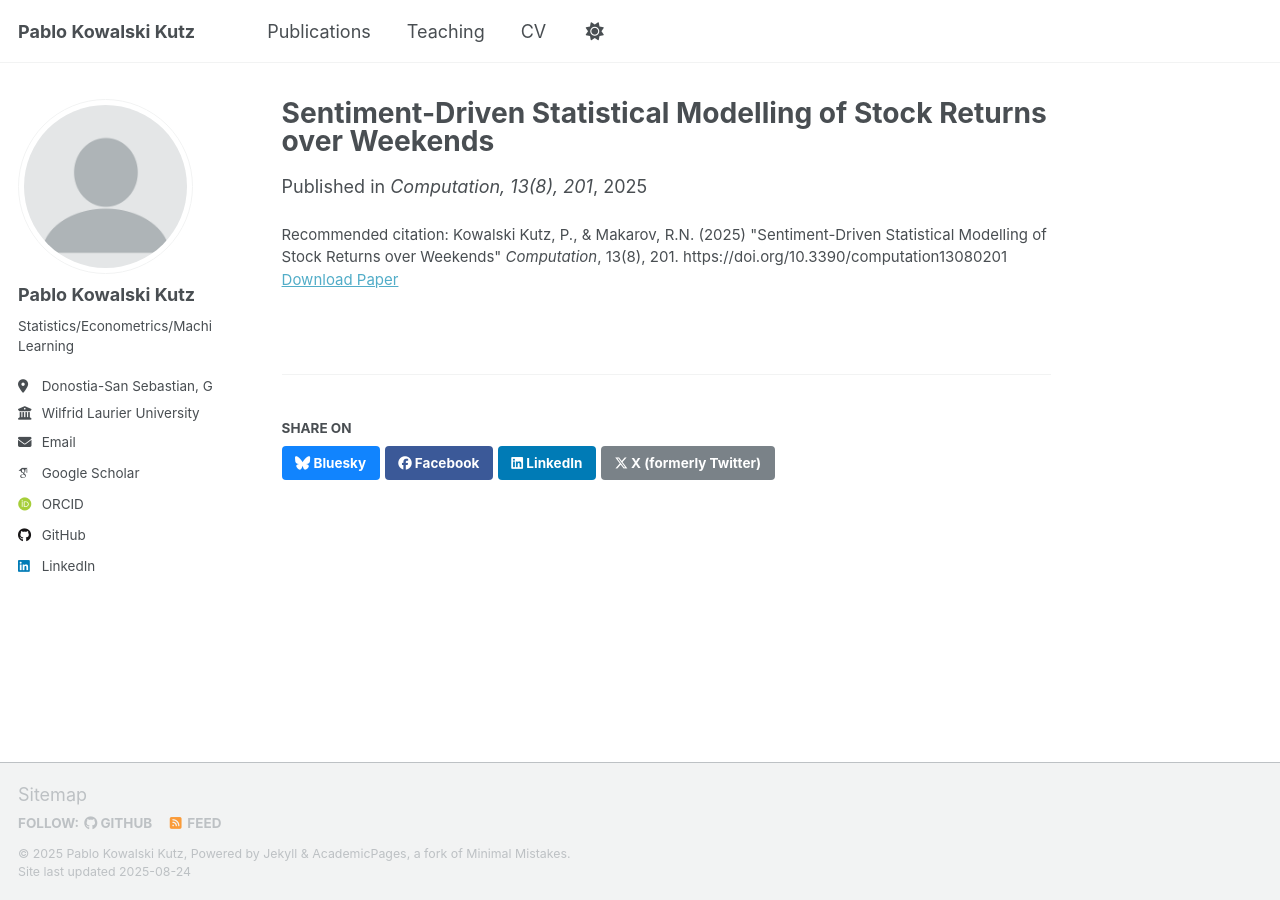
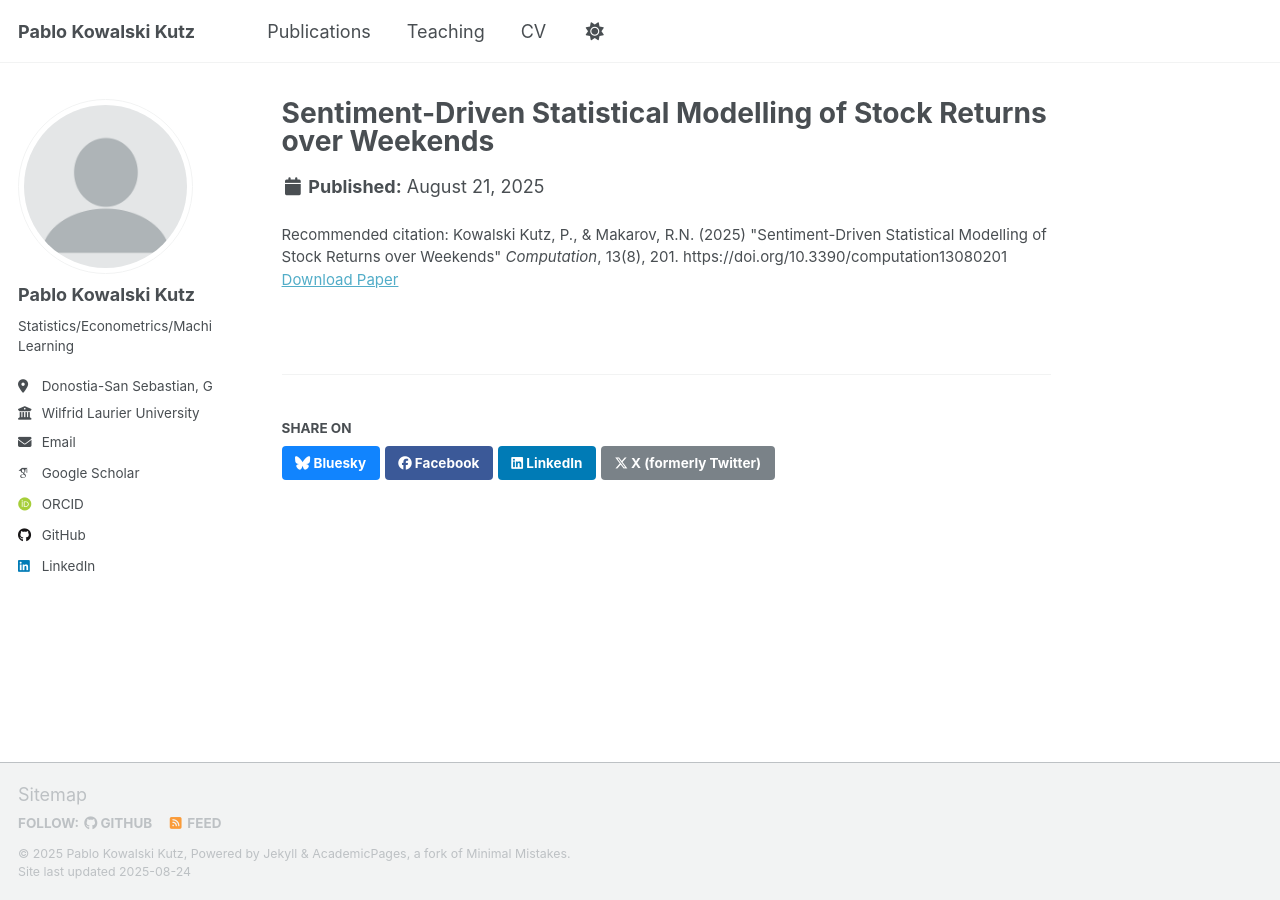
Before and after one commit to pabluski00/pabluski00.github.io, a Jekyll site: the page built from _publications/2025-08-21-SentimentDriven Statistical Modelling of Stock Returns over Weekends.md, in a window 1280 px wide. Built offline with Jekyll 4.4.1, drawn with Linux system fonts in a browser that asks for light colours; some web fonts are replaced; a script that is not in the unit is left out.

Commit message:
Update 2025-08-21-SentimentDriven Statistical Modelling of Stock Returns over Weekends.md

```diff
--- a/_publications/2025-08-21-SentimentDriven Statistical Modelling of Stock Returns over Weekends.md
+++ b/_publications/2025-08-21-SentimentDriven Statistical Modelling of Stock Returns over Weekends.md
@@ -5,7 +5,6 @@ category: manuscripts
 permalink: /publication/2025-08-21-SentimentDriven Statistical Modelling of Stock Returns over Weekends
 excerpt: ''
 date: 2025-08-21
-venue: 'Computation, 13(8), 201'
 paperurl: 'https://doi.org/10.3390/computation13080201'
 citation: 'Kowalski Kutz, P., & Makarov, R.N. (2025) "Sentiment-Driven Statistical Modelling of Stock Returns over Weekends" <i>Computation</i>, 13(8), 201. https://doi.org/10.3390/computation13080201'
 ---
```
